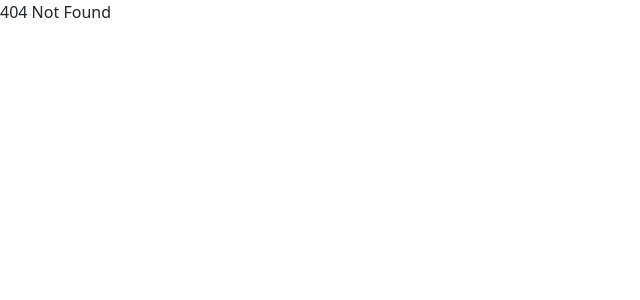
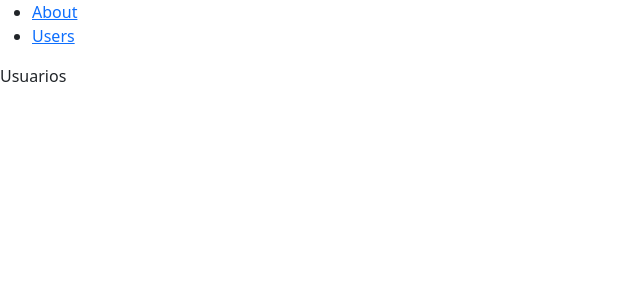
Before and after one commit to Zekret/react-route, a React (Create React App) app: page /users in a window 1280 px wide. Before the commit this address had no page. Shown: the top 300 px of the page, without its empty margins (0-640 px from the left). Built offline with nearby package versions, Linux system fonts and the light colour scheme.

Commit message:
update: navbar

```diff
--- a/src/App.js
+++ b/src/App.js
@@ -3,15 +3,19 @@ import { BrowserRouter as Router, Route, Routes } from 'react-router-dom'
 import HomePage from './pages/HomePage';
 import AboutPage from './pages/AboutPage';
 import NotFoundPage from './pages/NotFoundPage';
+import NavBar from './components/NavBar';
+import UsersPage from './pages/UsersPage';
 //Punto de entrada donde se renderizan todas las vistas y componentes.
 
 
 function App() {
   return (
     <Router>
+      <NavBar />
       <Routes>
         <Route path='/' element={<HomePage />} />
         <Route path='/about' element={<AboutPage />} />
+        <Route path='/users' element={<UsersPage />} />
         <Route path='*' element={<NotFoundPage />} />
       </Routes>
     </Router>
--- /dev/null
+++ b/src/components/NavBar.js
@@ -0,0 +1,19 @@
+import React from 'react';
+import { NavLink } from 'react-router-dom';
+
+const NavBar = () => {
+    return (
+        <div>
+            <ul>
+                <li>
+                    <NavLink to='/about'>About</NavLink>
+                </li>
+                <li>
+                    <NavLink to='/users'>Users</NavLink>
+                </li>
+            </ul>
+        </div>
+    );
+};
+
+export default NavBar;
--- /dev/null
+++ b/src/pages/UsersPage.js
@@ -0,0 +1,9 @@
+const UsersPage = () => {
+    return (
+        <div>
+            Usuarios
+        </div>
+    );
+};
+
+export default UsersPage;
```
